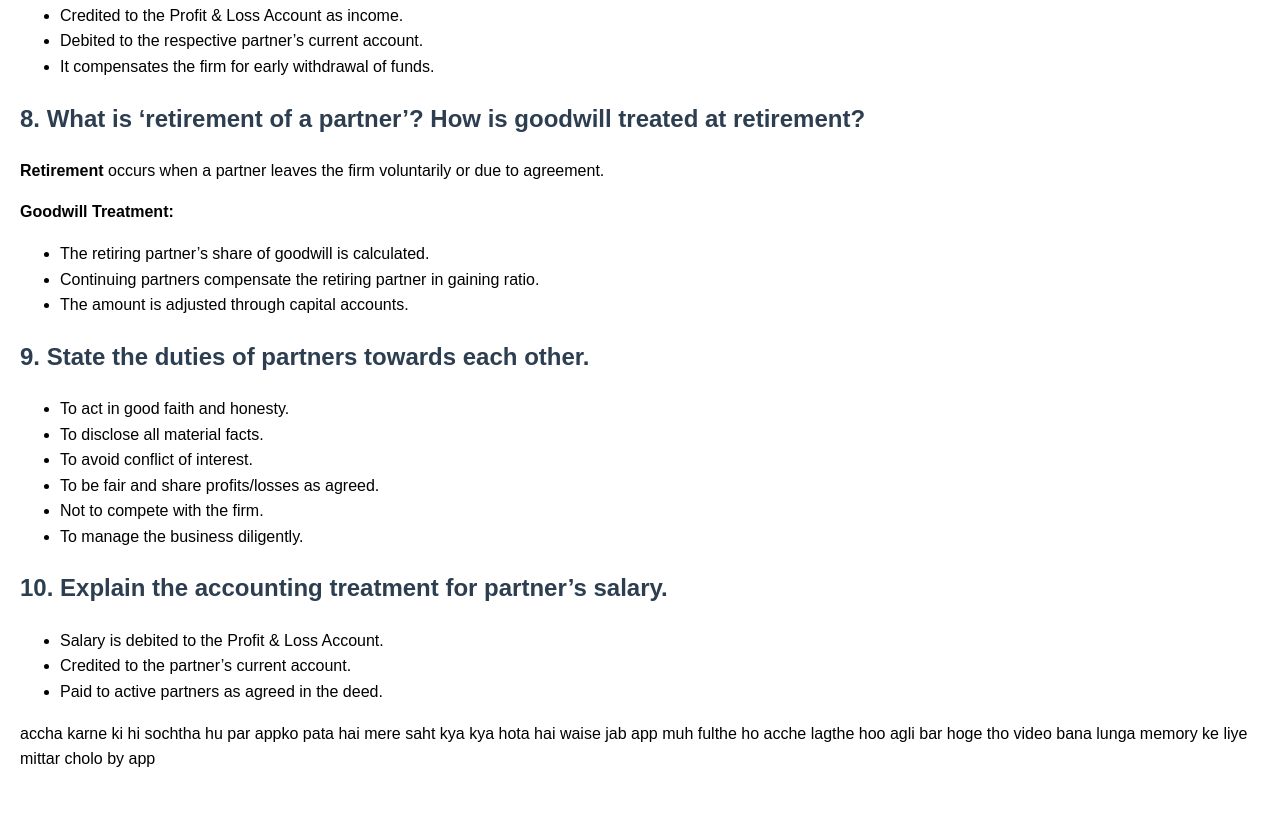
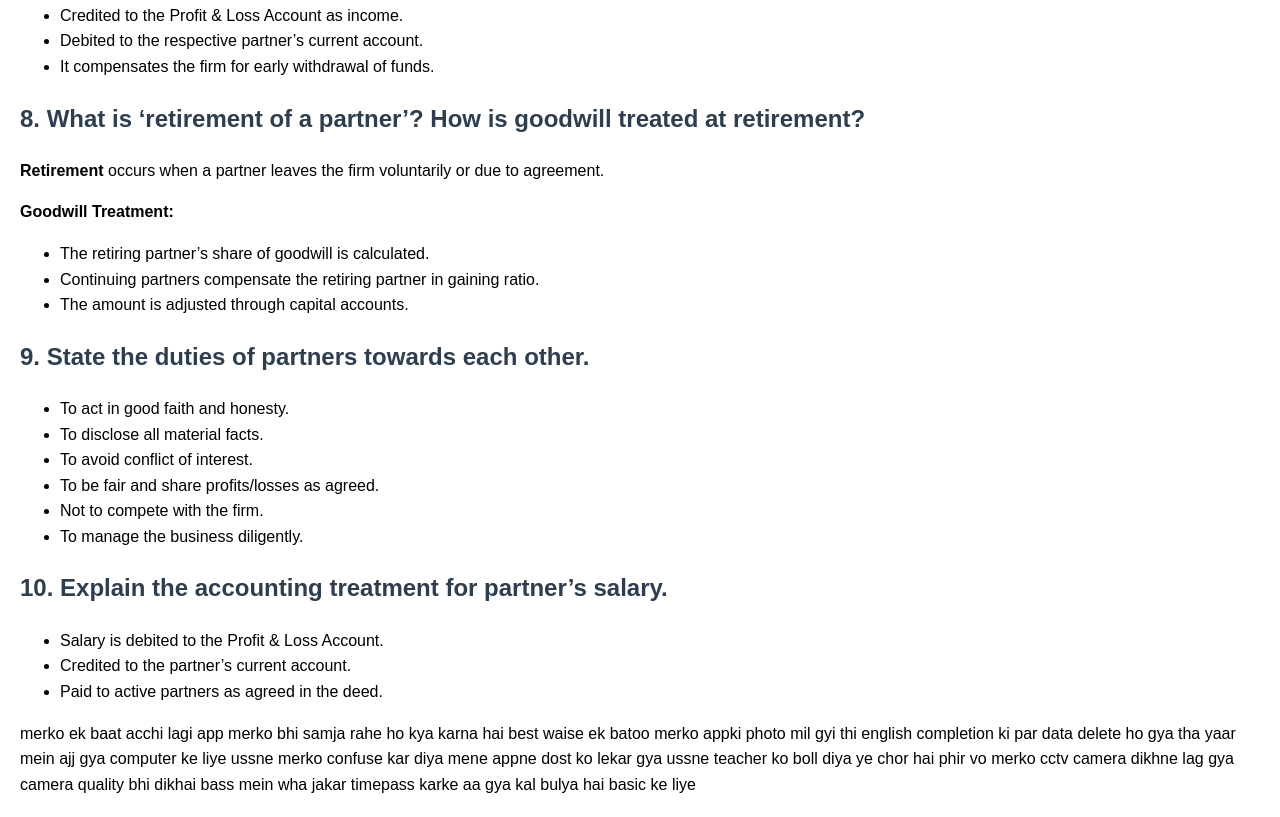
Before and after one commit to juddjhf/educational, a website: page ch-1index.html in a window 1280 px wide. Shown: the part 5239-6056 px from the top of the page. Before the commit the page ends 6031 px from the top, so only its background shows below. Drawn offline with Linux system fonts and the light colour scheme.

Commit message:
Update ch-1index.html

```diff
--- a/ch-1index.html
+++ b/ch-1index.html
@@ -361,9 +361,8 @@
     </div>
   </div>
 <h>
-accha karne ki hi sochtha hu par appko pata hai mere saht kya kya hota hai waise jab app muh fulthe ho acche lagthe hoo agli bar hoge tho video bana lunga memory ke liye mittar cholo by
-  app
-
+merko ek baat acchi lagi app merko bhi samja rahe ho kya karna hai best waise ek batoo merko appki photo mil gyi thi english completion ki par data delete ho gya tha yaar mein ajj gya computer ke liye ussne merko confuse kar diya
+mene appne dost ko lekar gya ussne teacher ko boll diya ye chor hai phir vo merko cctv camera dikhne lag gya camera quality bhi dikhai bass mein wha jakar timepass karke aa gya kal bulya hai basic ke liye
 </h>
 </body>
 </html>
```
